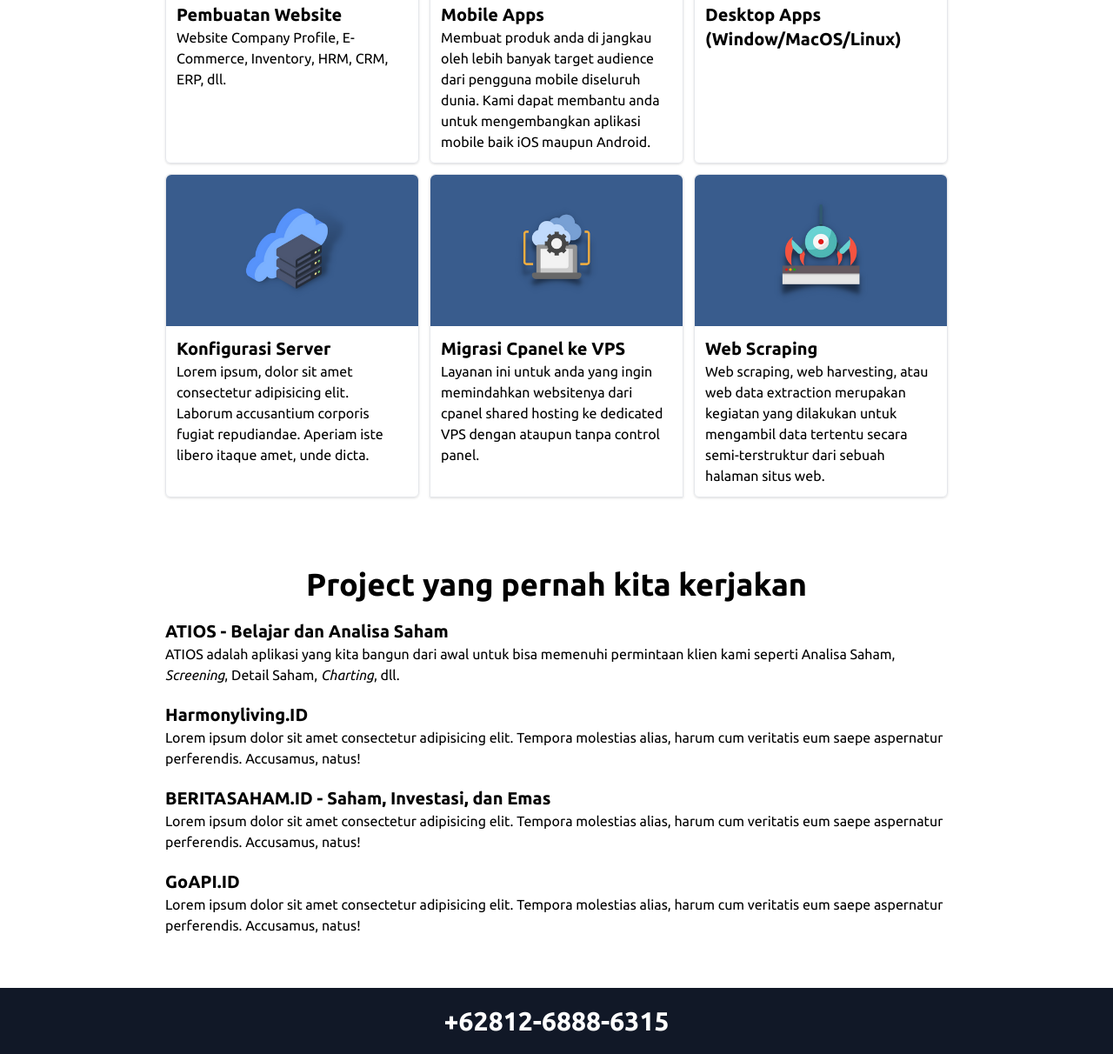
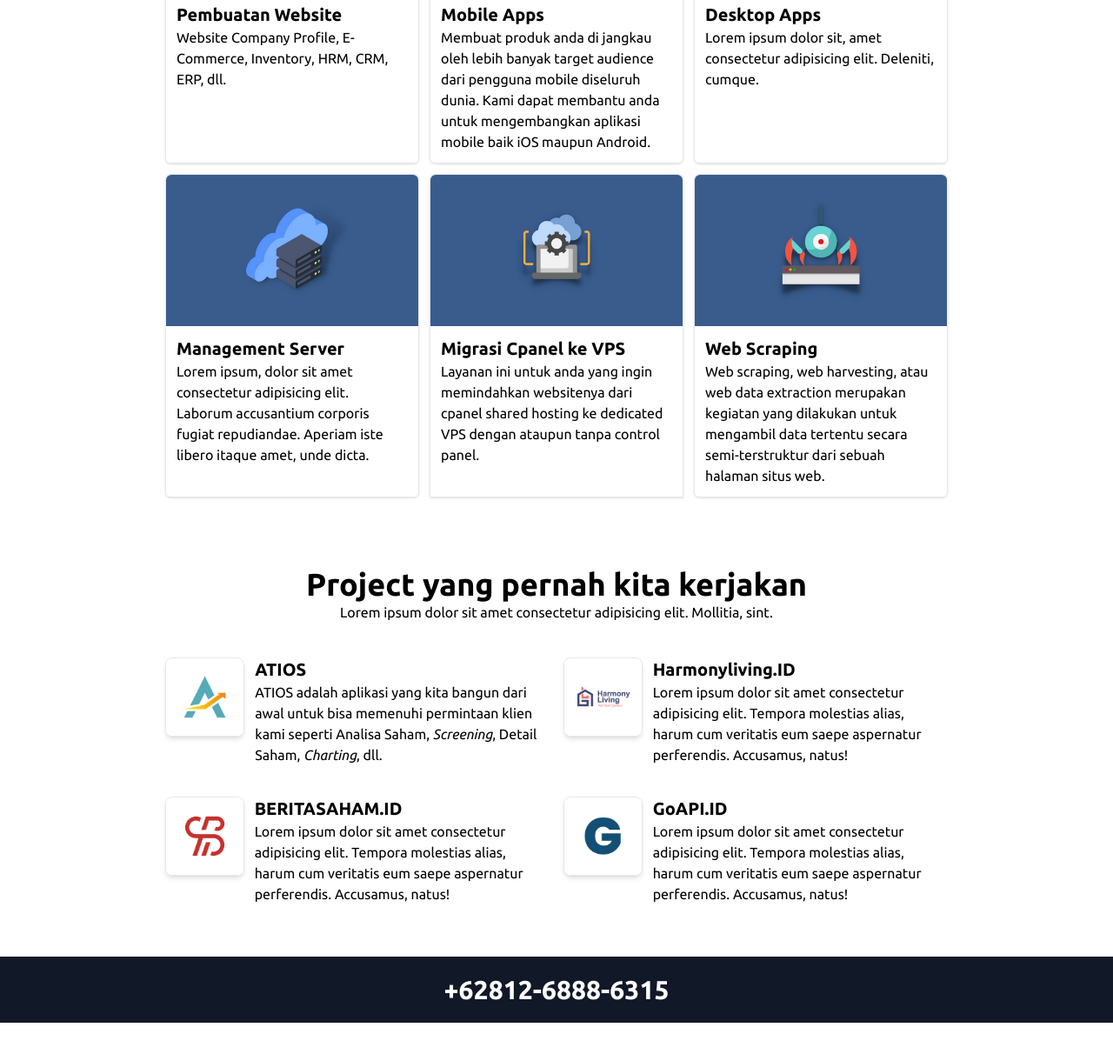
Before and after one commit to insideofcode/insideofcode.github.io, a website: page index.html in a window 1280 px wide. Shown: the part 1076-2288 px from the top of the page at 87% size. After the commit the page ends 2252 px from the top, so only its background shows below. Drawn offline with Linux system fonts and the light colour scheme.

Commit message:
update logo client

```diff
--- a/index.html
+++ b/index.html
@@ -66,9 +66,10 @@
 
                     <div class="p-3 text-left">
                         <h3 class="font-bold text-xl">
-                            Desktop Apps (Window/MacOS/Linux)
+                            Desktop Apps
                         </h3>
                         <p>
+                            Lorem ipsum dolor sit, amet consectetur adipisicing elit. Deleniti, cumque.
                         </p>
                     </div>
 
@@ -79,7 +80,7 @@
 
                     <div class="p-3 text-left">
                         <h3 class="font-bold text-xl">
-                            Konfigurasi Server
+                            Management Server
                         </h3>
                         <p>
                             Lorem ipsum, dolor sit amet consectetur adipisicing elit. Laborum accusantium corporis fugiat repudiandae. Aperiam iste libero itaque amet, unde dicta.
@@ -118,41 +119,75 @@
 
 
         <section class="mt-20">
-            <h2 class="mb-5">
+            <h2>
                 Project yang pernah kita kerjakan
             </h2>
-
-            <div class="text-left">
-                <ul>
+            <p>
+                Lorem ipsum dolor sit amet consectetur adipisicing elit. Mollitia, sint.
+            </p>
+            <div class="mt-10 text-left">
+                <ul class="grid grid-cols-2 gap-4">
                     <li>
-                        <h3 class="font-bold text-xl">ATIOS - Belajar dan Analisa Saham</h3>
+                        <div class="flex gap-3">
+                            <div style="width: 300px">
+                                <img src="/images/logo-atios.png" class="shadow-md border rounded-lg" alt="">
+                            </div>
+                            <div>
+                                <h3 class="font-bold text-xl">ATIOS</h3>
                                 <p>
                                     ATIOS adalah aplikasi yang kita bangun dari awal untuk bisa memenuhi permintaan klien kami seperti Analisa Saham, <i>Screening</i>, Detail Saham, <i>Charting</i>, dll.
                                 </p>
+                            </div>
+                        </div>
                     </li>
 
 
                     <li>
+                        <div class="flex gap-3">
+                            <div style="width: 300px">
+                                <img src="/images/logo-hl.png" class="shadow-md border rounded-lg" alt="">
+                            </div>
+
+                            <div>
                                 <h3 class="font-bold text-xl">Harmonyliving.ID</h3>
                                 <p>
                                     Lorem ipsum dolor sit amet consectetur adipisicing elit. Tempora molestias alias, harum cum veritatis eum saepe aspernatur perferendis. Accusamus, natus!
                                 </p>
+                            </div>
+                        </div>
                     </li>
 
 
                     <li>
-                        <h3 class="font-bold text-xl">BERITASAHAM.ID - Saham, Investasi, dan Emas</h3>
+                        <div class="flex gap-3">
+                            <div style="width: 300px">
+                                <img src="/images/logo-bs.png" class="shadow-md border rounded-lg" alt="">
+                            </div>
+
+                            <div>
+                                <h3 class="font-bold text-xl">BERITASAHAM.ID</h3>
                                 <p>
                                     Lorem ipsum dolor sit amet consectetur adipisicing elit. Tempora molestias alias, harum cum veritatis eum saepe aspernatur perferendis. Accusamus, natus!
                                 </p>
+                            </div>
+                        </div>
                     </li>
 
 
                     <li>
+                        <div class="flex gap-3">
+                            <div style="width: 300px">
+                                <img src="/images/logo-goapi.png" class="shadow-md border rounded-lg" alt="">
+                            </div>
+
+                            <div>
+
                                 <h3 class="font-bold text-xl">GoAPI.ID</h3>
                                 <p>
                                     Lorem ipsum dolor sit amet consectetur adipisicing elit. Tempora molestias alias, harum cum veritatis eum saepe aspernatur perferendis. Accusamus, natus!
                                 </p>
+                            </div>
+                        </div>
                     </li>
 
                 </ul>
```
Also changed, not shown: src/index.html (+43 -8 lines), css/style.css, images/logo-atios.png (added), images/logo-bs.png (added), images/logo-goapi.png (added), images/logo-hl.png (added). Lines whose indentation alone changed are shown as unchanged.
